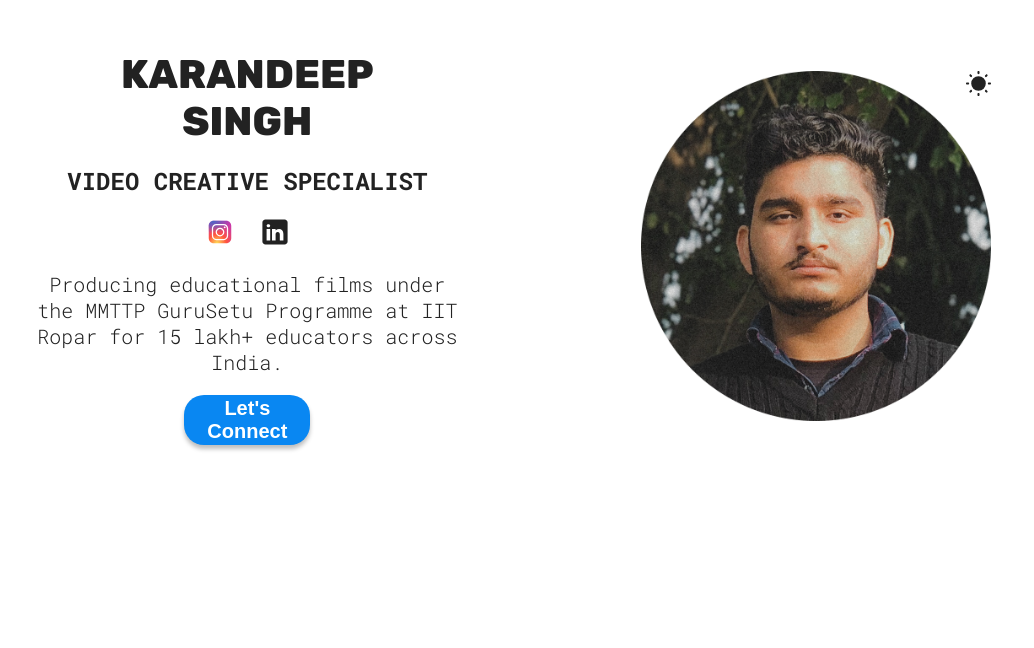
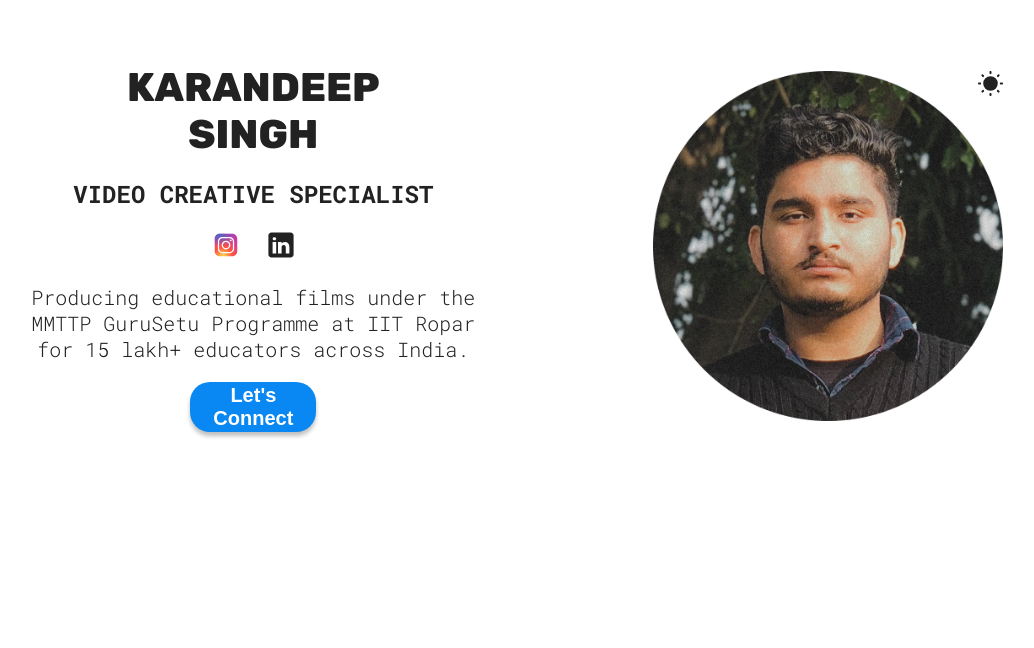
Before and after one commit to gitbykaran/Karan_Thumbnail_Portfolio, a React (Vite) app: page / in a window 1280 px wide. Shown: the part 152-800 px from the top of the page, without its empty margins (126-1160 px from the left). Built offline with nearby package versions, Linux system fonts and the light colour scheme.

Commit message:
changed to 38

```diff
--- a/src/sections/Hero/HeroStyles.module.css
+++ b/src/sections/Hero/HeroStyles.module.css
@@ -68,7 +68,7 @@
 }
 
 .description {
-  max-width: 35ch;
+  max-width: 38ch;
 }
 
 .info {
```
